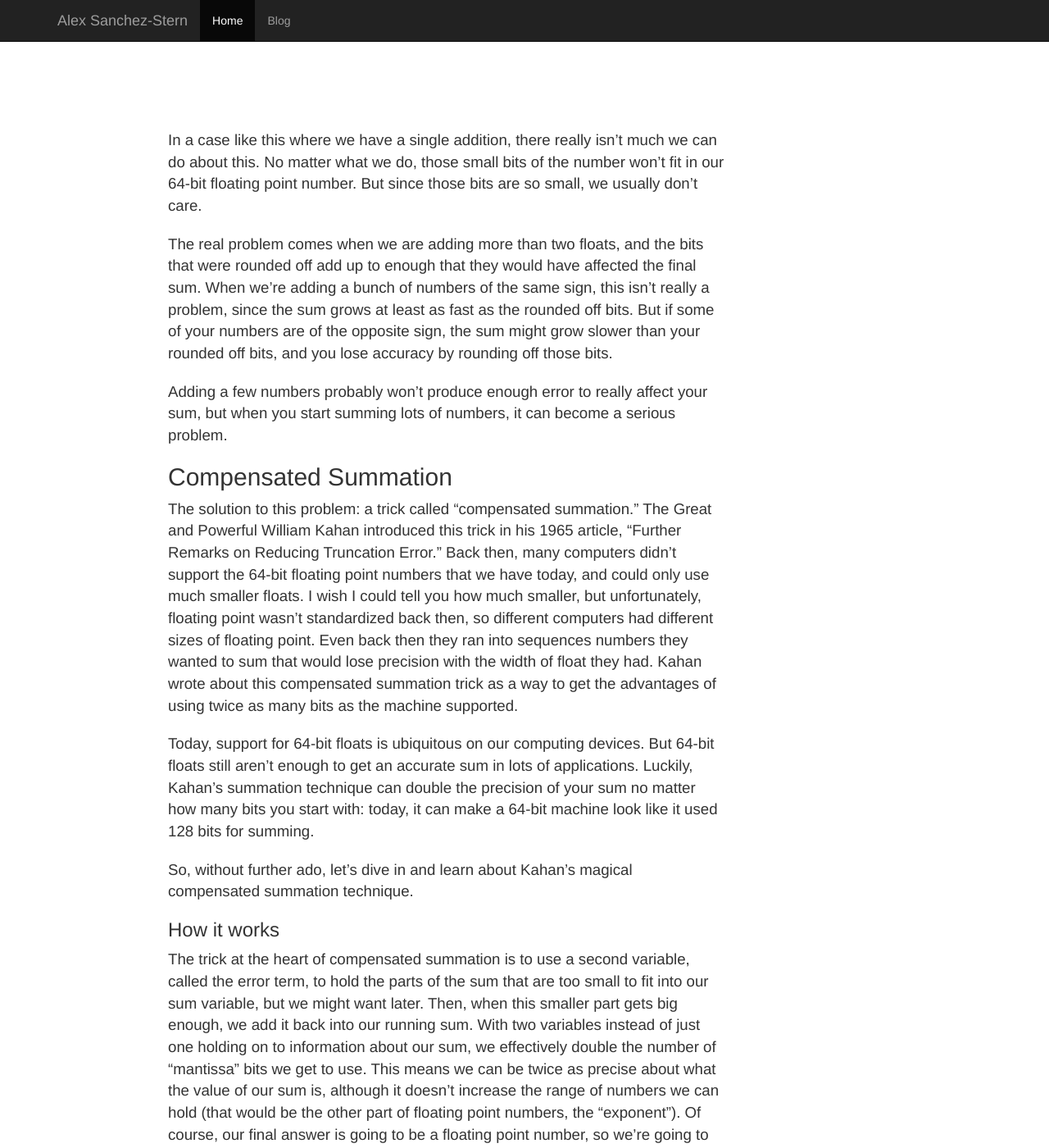
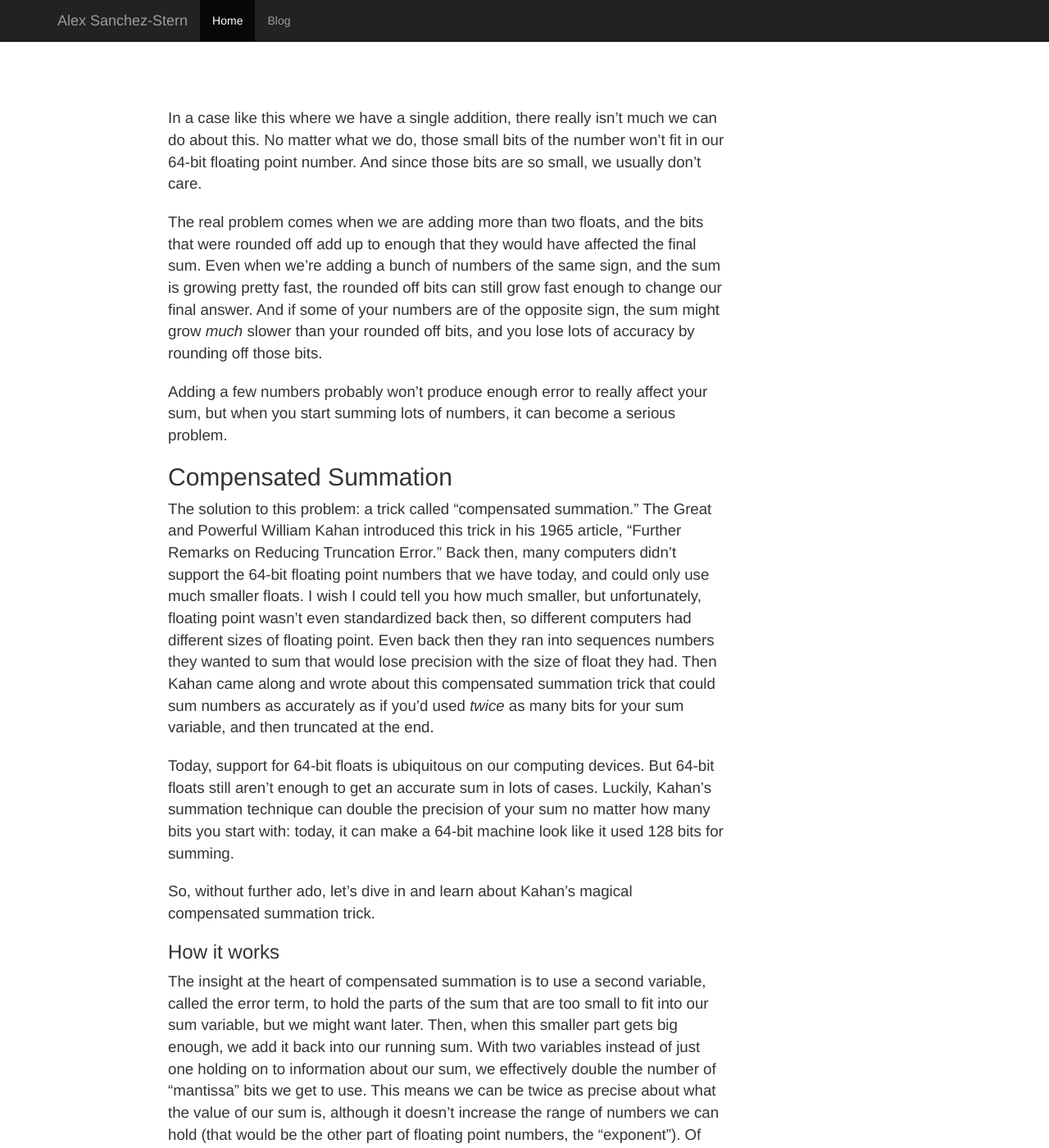
Before and after one commit to HazardousPeach/hazardouspeach.github.io, a Jekyll site: the page built from _posts/2015-10-16-improving-accuracy-summation.md, in a window 1280 px wide and 1400 px high, scrolled down 3743 px. Shown: the whole window at 82% size. Built offline with Jekyll 4.4.1, drawn with Linux system fonts in a browser that asks for light colours; nearby versions of some CDN libraries; formulas are drawn with MathJax 3; some of the changed text lies outside the part shown.

Commit message:
Made an editing pass

```diff
--- a/_posts/2015-10-16-improving-accuracy-summation.md
+++ b/_posts/2015-10-16-improving-accuracy-summation.md
@@ -4,33 +4,32 @@
 author: Alex Sanchez-Stern
 ---
 
-In the last post on this site, I talked about the project I'm working
-on called Herbie. Herbie is a program that takes program fragments
-that manipulate numbers, and rewrites them to improve the accuracy of
-their answers. There's more background on Herbie in my last post
+In the last post on this site, I talked about a project I'm working on
+called Herbie. Herbie is a project that automatically rewrites
+numerical program fragments to improve the accuracy of their
+answers. There's more background on Herbie in my last post
 [here](/2015/08/03/measuring-error.md), and you can check out the
-Herbie website to learn all about Herbie.
+Herbie website [here](herbie.uwplse.org) to learn all about it.
 
 While we've already published a paper on how Herbie can improve the
 accuracy of floating point expressions, we're still working on getting
-Herbie to improve the accuracy of more complex floating point program
-fragments, like ones with loops in them. Again, you can check out the
-last post for more background on this.
+Herbie to improve the accuracy of more complex numerical programs,
+like ones with loops in them. Again, you can check out the last post
+for more background on this.
 
 In this post, I'll be talking about a simple type of floating point
-computation that involves loops, adding a list of numbers, and the
-trick we're building into Herbie to improve the accuracy of programs
-that add lists of numbers.
+computation that involves loops, adding up many numbers, and the trick
+we're building into Herbie to improve the accuracy of programs that
+add numbers.
 
 While the basic example, taking a list of numbers that you have in
 memory and adding them together, seems like a bit of a niche case, it
-turns out that adding lists of numbers is something that shows up in
-different forms in a lot of different kinds of programs. Anytime
-you're evaluating a polynomial, multiplying two matrices, simulating a
-moving object, or many more basic numerical calculations, you're going
-to end up adding a list of numbers of some form or another. So it's
-worth it to know the pitfalls of adding lists of numbers, and how you
-can avoid them.
+turns out that adding up many numbers is something that shows up a lot
+in practice. Anytime you're evaluating a polynomial, multiplying two
+matrices, simulating a moving object, or many more basic numerical
+calculations, you're going to end up adding up many numbers of some
+form or another. So it's worth it to know the pitfalls of adding lots
+of numbers, and how you can avoid them.
 
 A Simple Example
 ----------------
@@ -74,7 +73,7 @@
 
 While the previous version of Herbie, which only operated on loop free
 programs, could improve the accuracy of a straight-line summation of a
-few numbers, without support for loops, there's no way to improve the
+few numbers, without support for loops there's no way to improve the
 accuracy of a sum of an arbitrary number of items. Fortunately, once
 we extend the tool to reason about loops, there is a way we can
 improve the accuracy of this program. It's called "compensated
@@ -114,32 +113,34 @@
 
 Well, one of two things could happen. One number could be much larger
 than the other, in which case the result will probably be the same
-magnitude of the larger number. Or they could be of roughly the same
-magnitude (or the bigger one could be very close to jumping up an
-exponent), and the result will have a bigger exponent than both of
-them.
+magnitude of the larger number. Otherwise, the numbers could have
+roughly the same magnitude (or the bigger one could be very close to
+jumping up an exponent), and the result will have a bigger exponent
+than both of them.
 
 ![Adding floating point numbers, pre-truncation]({{ site.baseurl }}images/addingpretrunc.png)
 
 Either way, the result is going to have a bigger exponent than one of
-the numbers. This means that bits on the lower end of that number are
-no longer going to be in the range that the mantissa represents, and
-they'll be dropped off. This is what we call "rounding error".
+the numbers. Since the mantissa only has so many bits, this means that
+bits on the lower end of the smaller number are no longer going to be
+in the range that the mantissa represents, and they'll be dropped
+off. This is what we call "rounding error".
 
 ![Adding floating point numbers, post-truncation]({{ site.baseurl }}images/addingposttrunc.png)
 
 In a case like this where we have a single addition, there really
 isn't much we can do about this. No matter what we do, those small
-bits of the number won't fit in our 64-bit floating point number. But
+bits of the number won't fit in our 64-bit floating point number. And
 since those bits are so small, we usually don't care.
 
 The real problem comes when we are adding more than two floats, and
 the bits that were rounded off add up to enough that they would have
-affected the final sum. When we're adding a bunch of numbers of the
-same sign, this isn't really a problem, since the sum grows at least
-as fast as the rounded off bits. But if some of your numbers are of
-the opposite sign, the sum might grow slower than your rounded off
-bits, and you lose accuracy by rounding off those bits.
+affected the final sum. Even when we're adding a bunch of numbers of
+the same sign, and the sum is growing pretty fast, the rounded off
+bits can still grow fast enough to change our final answer. And if
+some of your numbers are of the opposite sign, the sum might grow
+*much* slower than your rounded off bits, and you lose lots of
+accuracy by rounding off those bits.
 
 Adding a few numbers probably won't produce enough error to really
 affect your sum, but when you start summing lots of numbers, it can
@@ -154,26 +155,26 @@
 many computers didn't support the 64-bit floating point numbers that
 we have today, and could only use much smaller floats. I wish I could
 tell you how much smaller, but unfortunately, floating point wasn't
-standardized back then, so different computers had different sizes of
-floating point. Even back then they ran into sequences numbers they
-wanted to sum that would lose precision with the width of float they
-had. Kahan wrote about this compensated summation trick as a way to
-get the advantages of using twice as many bits as the machine
-supported.
+even standardized back then, so different computers had different
+sizes of floating point. Even back then they ran into sequences
+numbers they wanted to sum that would lose precision with the size of
+float they had. Then Kahan came along and wrote about this compensated
+summation trick that could sum numbers as accurately as if you'd used
+*twice* as many bits for your sum variable, and then truncated at the
+end.
 
 Today, support for 64-bit floats is ubiquitous on our computing
 devices. But 64-bit floats still aren't enough to get an accurate sum
-in lots of applications. Luckily, Kahan's summation technique can
-double the precision of your sum no matter how many bits you start
-with: today, it can make a 64-bit machine look like it used 128 bits
-for summing.
+in lots of cases. Luckily, Kahan's summation technique can double the
+precision of your sum no matter how many bits you start with: today,
+it can make a 64-bit machine look like it used 128 bits for summing.
 
 So, without further ado, let's dive in and learn about Kahan's magical
-compensated summation technique.
+compensated summation trick.
 
 ### How it works
 
-The trick at the heart of compensated summation is to use a second
+The insight at the heart of compensated summation is to use a second
 variable, called the error term, to hold the parts of the sum that are
 too small to fit into our sum variable, but we might want later. Then,
 when this smaller part gets big enough, we add it back into our
@@ -190,9 +191,9 @@
 the program.
 
 To understand how exactly we get this error term to hold on to the
-parts of the sum too small to fit into the sum term, it's helpful to
-look at some code. Here is a simple program which adds the items in a
-list, without any fancy compensated summation:
+parts of the sum too small to fit into the sum variable, it's helpful
+to look at some code. Here is a simple program which adds the items in
+a list, without any fancy compensated summation:
 
 ~~~ lisp
 (do-list ;; This bit of syntax declares that we're looping over a list
@@ -220,40 +221,38 @@
 
 $$ (sum_{i-1} + item_i) - sum_{i-1} $$
 
-We get our number back down to a scale where it can represent the bits
-that were lost, but since we passed through a bit number, we've lost
-them. Now, if we subtract that number from the item:
+We get a result which is back down to a scale where it can represent
+the bits that were lost, but since we passed through a big number,
+we've lost them. Now, if we subtract that result from the item:
 
 $$ item_i - ((sum_{i-1} + item_i) - sum_{i-1}) $$
 
+We get the error!
+
 In the real numbers, that formula would always be zero, since we add
 some things, and then subtract all of the same things. But in floating
-point numbers, we get the error of the addition! Since we first do the
+point numbers, we get the error of the addition. Since we first do the
 addition, losing some precision as our number gets too big to hold the
-smaller bits of the item, but then subtract the big part away again, and
-then subtract the item, we only have the parts of the number that were
-rounded off.
+smaller bits of the item, but then subtract the big part away again,
+and then subtract the item, we only have the parts of the number that
+were rounded off.
 
 Let's look at this with an example. Say we've got a sum that's
 currently 300,000. For simplicity, let's say that we can only hold 4
 digits of precision, so our number is represented 3.000x10^5. Now,
 let's say that we're adding the item 301 (or 3.010x10^2). When we do
 the addition, we'll lose the one at the end of our item, since it's
-too small to fit in our four digits. The result will be 3.001x10^5,
-when the real number answer would be 300,301. If we then subtract the
-old sum away from that, we get 3.003x10^5 - 3.000x10^5 =
-3.00x10^2. Finally, subtracting that number from our item gets us
-3.010x10^2 - 3.000x10^2 = 1.000x10^0. That's exactly the error that we
-lost when we added the item to the old sum.
+too small to fit in our four digits. The result will be 3.003x10^5,
+when the real number answer would be 300,301 (or 3.00301x10^5). If we
+then subtract the old sum away from that, we get 3.003x10^5 -
+3.000x10^5 = 3.000x10^2. Finally, subtracting that number from our
+item gets us 3.010x10^2 - 3.000x10^2 = 1.000x10^0, or 1. That's
+exactly the amount that we lost when we added the item to the old sum.
 
 Here we found the error of our computation 3.000x10^5 + 3.01x10^2 with
 the computation:
 
 ![How we find the error of an addition]({{ site.baseurl }}images/findingerrorformula.png)
-
-101x10^0 - ((1000x10^2 + 101x10^0) - 1000x10^2)
-   ^            ^           ^           ^
-The item     The sum     the item     the sum
 
 Now that we can find the error of each addition, we can keep track of
 this error and add it in at the end with the program:
@@ -340,18 +339,19 @@
 ~~~
 
 And there you have it! That's our final program, with the full power
-of compensated summation. This program will act approximately like you
-had a sum variable with twice as many bits, and then at the end you
-cut off half the bits at the end.
+of compensated summation. This program will act approximately as if
+you had a sum variable with twice as many bits, and then at the end
+you cut off half the bits.
 
 Now that we know how to transform programs which do summation into
 ones which do compensated summation, it's fairly straightforward to
-add this capability to Herbie, and finally be able to improve the
-program accuracy of our first program fragments. With this technique,
-we can effectively eliminate the error of programs that add hundreds
-of numbers. Even more complex programs, like those that calculate the
+add this capability to Herbie. We can now finally improve the accuracy
+of our first loop program fragments. With this technique, we can
+effectively eliminate the error of programs that add hundreds of
+numbers. Even more complex programs, like those that calculate the
 value of a polynomial, can be improved significantly, since many
-programs make use of adding lots of numbers in one way or another.
+real-world programs make use of adding lots of numbers in one way or
+another.
 
 With this trick under our belt, we're well under way to preventing
-numerical inaccuracy in real world code.
+numerical inaccuracy in real-world code.
```
Also changed, not shown: other parts of _posts/2015-10-16-improving-accuracy-summation.md (+17 -17 lines).
